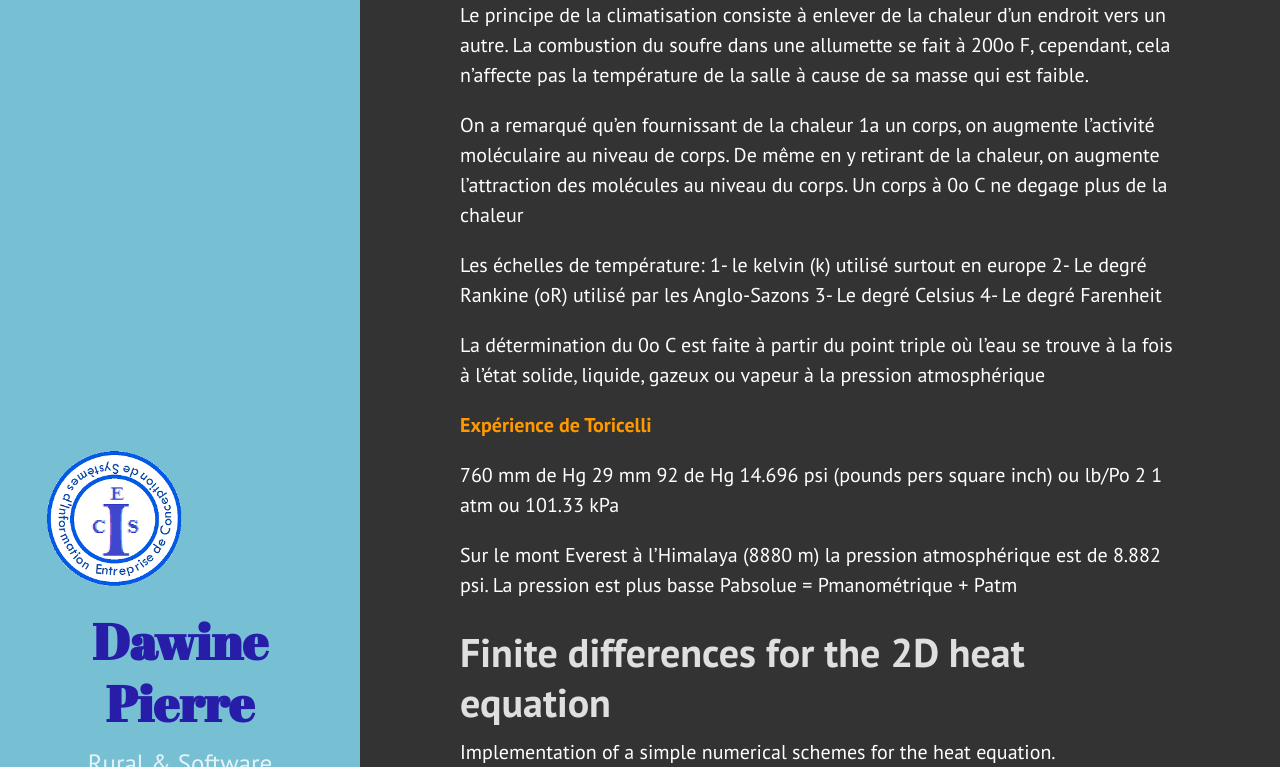
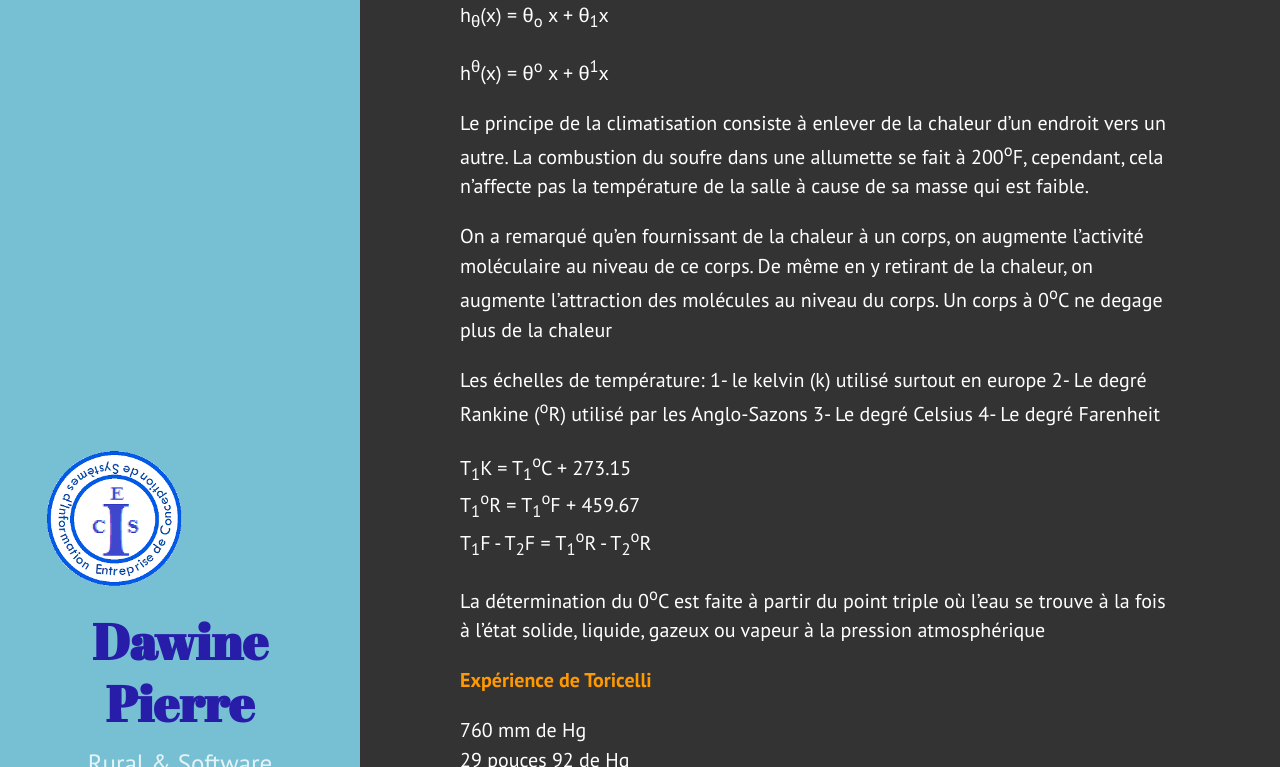
Before and after one commit to pdawine/pdawine.github.io, a Jekyll site: the page built from _posts/2020-01-20-cours-de-climatisation.md, in a window 1280 px wide and 1400 px high, scrolled down 242 px. Shown: the part 258-1025 px from the top of the window. Built offline with Jekyll 4.4.1, drawn with Linux system fonts in a browser that asks for light colours; some of the changed text lies outside the part shown; grey boxes are pictures that could not be loaded.

Commit message:
Update 2020-01-20-cours-de-climatisation.md

```diff
--- a/_posts/2020-01-20-cours-de-climatisation.md
+++ b/_posts/2020-01-20-cours-de-climatisation.md
@@ -6,27 +6,48 @@ title: Cours de climatisation
  <img src="https://latex.codecogs.com/svg.latex?\color{white}\Large&space;x=\frac{-b\pm\sqrt{b^2-4ac}}{2a}" />
 
 
-Le principe de la climatisation consiste à enlever de la chaleur d'un endroit vers un autre.  La combustion du soufre dans une allumette se fait à 200o F, cependant, cela n'affecte pas la température de la salle à cause de sa masse qui est faible.
+ h<sub>&theta;</sub>(x) = &theta;<sub>o</sub> x + &theta;<sub>1</sub>x
 
-On a remarqué qu'en fournissant de la chaleur 1a un corps, on augmente l'activité moléculaire au niveau de corps.  De même en y retirant de la chaleur, on augmente l'attraction des molécules au niveau du corps.  Un corps à 0o C ne degage plus de la chaleur
+
+ h<sup>&theta;</sup>(x) = &theta;<sup>o</sup> x + &theta;<sup>1</sup>x
+
+
+Le principe de la climatisation consiste à enlever de la chaleur d'un endroit vers un autre.  La combustion du soufre dans une allumette se fait à 200<sup>o</sup>F, cependant, cela n'affecte pas la température de la salle à cause de sa masse qui est faible.
+
+On a remarqué qu'en fournissant de la chaleur à un corps, on augmente l'activité moléculaire au niveau de ce corps.  De même en y retirant de la chaleur, on augmente l'attraction des molécules au niveau du corps.  Un corps à 0<sup>o</sup>C ne degage plus de la chaleur
 
 Les échelles de température:
 1- le kelvin (k) utilisé surtout en europe
-2- Le degré Rankine (oR) utilisé par les Anglo-Sazons
+2- Le degré Rankine (<sup>o</sup>R) utilisé par les Anglo-Sazons
 3- Le degré Celsius
 4- Le degré Farenheit
 
-La détermination du 0o C est faite à partir du point triple où l'eau se trouve à la fois à l'état solide, liquide, gazeux ou vapeur à la pression atmosphérique
+T<sub>1</sub>K = T<sub>1</sub><sup>o</sup>C + 273.15 <br>
+T<sub>1</sub><sup>o</sup>R = T<sub>1</sub><sup>o</sup>F + 459.67 <br>
+T<sub>1</sub>F - T<sub>2</sub>F = T<sub>1</sub><sup>o</sup>R - T<sub>2</sub><sup>o</sup>R <br>
+
+La détermination du 0<sup>o</sup>C est faite à partir du point triple où l'eau se trouve à la fois à l'état solide, liquide, gazeux ou vapeur à la pression atmosphérique
 
 **Expérience de Toricelli**
 
-760 mm de Hg
-29 mm 92 de Hg
-14.696 psi (pounds pers square inch) ou lb/Po 2
-1 atm ou 101.33 kPa
+760 mm de Hg <br>
+29 pouces 92 de Hg <br>
+14.696 psi (pounds pers square inch) ou lb/P<sub>o</sub><sup>2</sup> <br>
+1 atm ou 101.33 kP<sub>a</sub> <br>
 
 Sur le mont Everest à l'Himalaya (8880 m) la pression atmosphérique est de 8.882 psi.  La pression est plus basse
-Pabsolue = Pmanométrique + Patm
+P<sub>absolue</sub> = P<sub>manométrique</sub> + P<sub>atm</sub> <br>
+
+T<sub>1</sub>F = 9/5T<sub>1</sub><sup>o</sup>+32 ou <br>
+T<sub>1</sub><sup>o</sup>C = 5/9(T<sub>1</sub>F - 32)
+
+Pour le rendre le volume intensive, on le divise par la masse, d'où pas de variation de volume, ainsi:
+v = v/m <br>
+v: volume spécifique ou massique <br>
+
+ <img src="https://latex.codecogs.com/svg.latex?\color{white}\Large&space;x=\frac{-b\pm\sqrt{b^2-4ac}}{2a}" />
+
+<img src="https://latex.codecogs.com/svg.latex?\color{red}\Large&space; v=\frac{1}{\frac{m}{v}} = \frac{1}{\rho}" />
 
 
 # Finite differences for the 2D heat equation
```
Also changed, not shown: other parts of _posts/2020-01-20-cours-de-climatisation.md (+1 -1 lines).
